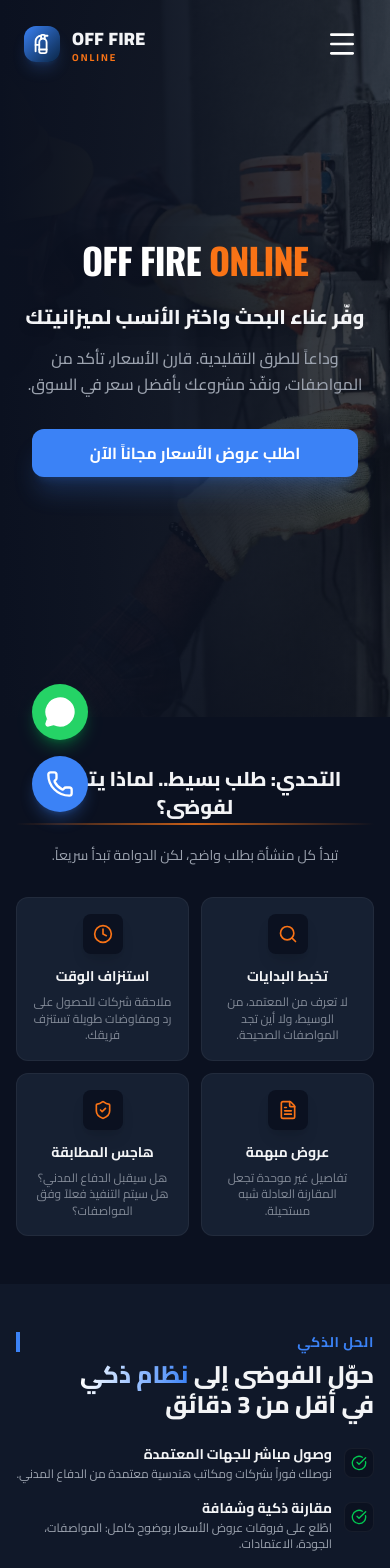
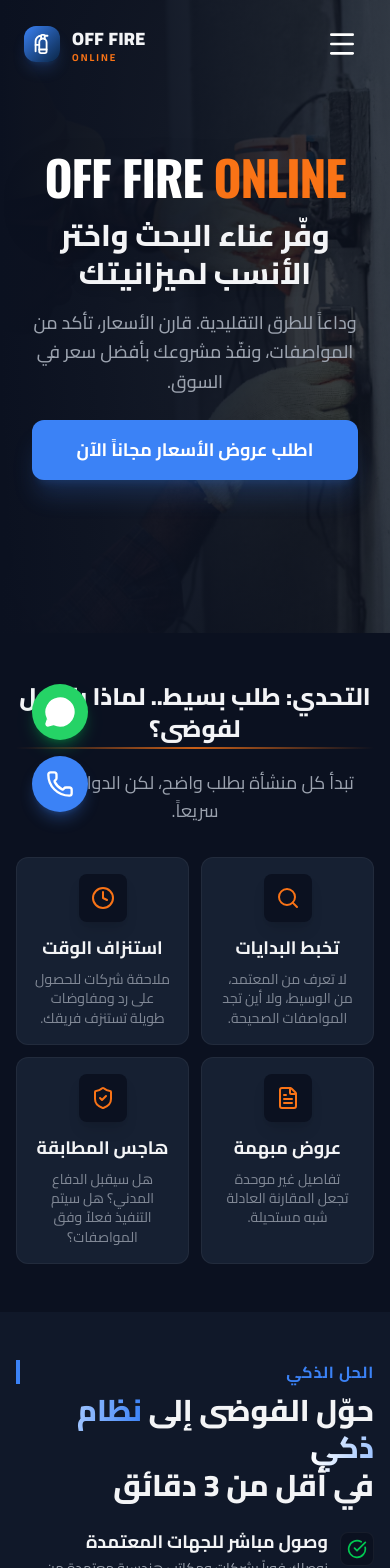
Before and after one commit to anas0magdy/off-fire-online, a React (Vite) app: page / in a window 390 px wide. Shown: the top 1568 px of the page. Built offline with nearby package versions, Linux system fonts and the light colour scheme.

Commit message:
mobile view updates_2

```diff
--- a/src/pages/HomePage.jsx
+++ b/src/pages/HomePage.jsx
@@ -29,30 +29,27 @@ const HomePage = () => {
     if (!scrollContainer) return;
 
     const scrollStep = () => {
-        // Stop if not mobile layout (check via window width or css check)
         if (window.innerWidth >= 1024) return;
 
         const cardWidth = scrollContainer.children[0]?.offsetWidth || 300;
-        const gap = 16; // gap-4 is 1rem = 16px
+        const gap = 16;
         const totalItemWidth = cardWidth + gap;
 
         let nextIndex = activeServiceIndex + 1;
         if (nextIndex >= SERVICES_SUMMARY.length) nextIndex = 0;
 
-        // Calculate exact scroll position
         const nextScrollPos = nextIndex * totalItemWidth;
 
         scrollContainer.scrollTo({
-            left: nextScrollPos, // RTL direction handles this logic usually, but keep eye on it
+            left: nextScrollPos,
             behavior: 'smooth'
         });
 
         setActiveServiceIndex(nextIndex);
     };
 
-    const interval = setInterval(scrollStep, 3500); // Move every 3.5 seconds
+    const interval = setInterval(scrollStep, 3500);
 
-    // Stop auto-scroll on interaction
     const stopScroll = () => clearInterval(interval);
     scrollContainer.addEventListener('touchstart', stopScroll);
     scrollContainer.addEventListener('wheel', stopScroll);
@@ -66,7 +63,6 @@ const HomePage = () => {
     };
   }, [activeServiceIndex]);
 
-  // Handle Manual Scroll to update dots
   const handleScroll = () => {
       const scrollContainer = servicesRef.current;
       if (!scrollContainer) return;
@@ -78,8 +74,8 @@ const HomePage = () => {
   return (
     <div className="animate-fadeIn">
 
-      {/* 1. Hero Section */}
-      <section className="relative h-[85vh] lg:h-[95vh] flex items-center justify-center overflow-hidden bg-dark">
+      {/* 1. Hero Section - تقليل الارتفاع وتكبير الخط للموبايل */}
+      <section className="relative h-[75vh] lg:h-[95vh] flex items-center justify-center overflow-hidden bg-dark">
         {HERO_SLIDES.map((slide, index) => (
           <div
             key={slide.id}
@@ -94,21 +90,25 @@ const HomePage = () => {
             />
             <div className="absolute inset-0 z-20 flex flex-col justify-center items-center text-center px-4 container mx-auto">
 
-              <div className="mb-6 lg:mb-8 animate-slideUp">
-                <h2 className="text-4xl lg:text-7xl font-black tracking-tight drop-shadow-2xl" style={{ fontFamily: "'Oswald', sans-serif" }}>
+              {/* اللوجو: تكبير الخط */}
+              <div className="mb-4 lg:mb-8 animate-slideUp">
+                <h2 className="text-5xl lg:text-7xl font-black tracking-tight drop-shadow-2xl" style={{ fontFamily: "'Oswald', sans-serif" }}>
                   <span className="text-white">OFF FIRE</span> <span className="text-cta">ONLINE</span>
                 </h2>
               </div>
 
-              <h1 className="text-xl md:text-4xl lg:text-6xl font-extrabold text-text-main mb-4 lg:mb-8 leading-tight max-w-5xl animate-slideUp delay-100 drop-shadow-lg">
+              {/* العنوان الرئيسي: تكبير الخط */}
+              <h1 className="text-3xl md:text-4xl lg:text-6xl font-extrabold text-text-main mb-4 lg:mb-8 leading-tight max-w-5xl animate-slideUp delay-100 drop-shadow-lg">
                 {slide.title}
               </h1>
-              <p className="text-base md:text-xl lg:text-2xl text-text-sub mb-8 lg:mb-12 max-w-3xl animate-slideUp delay-200 font-medium leading-relaxed px-2">
+              {/* الوصف: تكبير الخط */}
+              <p className="text-lg md:text-xl lg:text-2xl text-text-sub mb-6 lg:mb-12 max-w-3xl animate-slideUp delay-200 font-medium leading-relaxed px-2">
                 {slide.subtitle}
               </p>
+              {/* الزر: تكبير الخط والبادينج */}
               <div className="animate-slideUp delay-300 w-full px-4 flex justify-center">
                  <Link to="/contact" className="w-full sm:w-auto">
-                    <Button primary className="text-base lg:text-xl px-8 lg:px-12 py-3 lg:py-4 shadow-cta/20 shadow-xl rounded-xl w-full sm:w-auto">
+                    <Button primary className="text-lg lg:text-xl px-8 lg:px-12 py-4 lg:py-4 shadow-cta/20 shadow-xl rounded-xl w-full sm:w-auto font-bold">
                       {slide.cta}
                     </Button>
                  </Link>
@@ -118,15 +118,16 @@ const HomePage = () => {
         ))}
       </section>
 
-      {/* 2. Challenge (Pain Points) */}
+      {/* 2. Challenge (Pain Points) - تكبير الخطوط */}
       <section className="py-12 lg:py-28 bg-dark">
         <div className="container mx-auto px-4 lg:px-6">
           <div className="text-center mb-8 lg:mb-20">
-            <h2 className="text-xl md:text-5xl font-extrabold text-text-main mb-3 lg:mb-6 relative inline-block">
+            {/* عنوان السكشن: تكبير */}
+            <h2 className="text-2xl md:text-5xl font-extrabold text-text-main mb-3 lg:mb-6 relative inline-block">
               التحدي: طلب بسيط.. لماذا يتحول لفوضى؟
               <span className="absolute -bottom-1 lg:-bottom-2 left-0 w-full h-0.5 lg:h-1 bg-gradient-to-r from-transparent via-cta to-transparent opacity-80"></span>
             </h2>
-            <p className="text-text-sub text-sm lg:text-xl mt-3 lg:mt-6 max-w-3xl mx-auto">تبدأ كل منشأة بطلب واضح، لكن الدوامة تبدأ سريعاً.</p>
+            <p className="text-text-sub text-lg lg:text-xl mt-3 lg:mt-6 max-w-3xl mx-auto">تبدأ كل منشأة بطلب واضح، لكن الدوامة تبدأ سريعاً.</p>
           </div>
 
           <div className="grid grid-cols-2 lg:grid-cols-4 gap-3 lg:gap-8">
@@ -134,11 +135,12 @@ const HomePage = () => {
               const Icon = item.icon;
               return (
                 <div key={idx} className="bg-card p-4 lg:p-10 rounded-xl lg:rounded-2xl border border-white/5 hover:border-cta transition-all group">
-                  <div className="text-cta mb-3 lg:mb-8 bg-dark w-10 h-10 lg:w-20 lg:h-20 rounded-lg lg:rounded-2xl flex items-center justify-center group-hover:scale-110 transition-transform shadow-lg mx-auto lg:mx-0">
-                    <Icon size={20} className="lg:w-10 lg:h-10" />
+                  <div className="text-cta mb-3 lg:mb-8 bg-dark w-12 h-12 lg:w-20 lg:h-20 rounded-lg lg:rounded-2xl flex items-center justify-center group-hover:scale-110 transition-transform shadow-lg mx-auto lg:mx-0">
+                    <Icon size={24} className="lg:w-10 lg:h-10" />
                   </div>
-                  <h3 className="text-sm lg:text-2xl font-bold text-text-main mb-2 lg:mb-4 text-center lg:text-right">{item.title}</h3>
-                  <p className="text-text-sub leading-snug text-xs lg:text-lg text-center lg:text-right opacity-80">{item.desc}</p>
+                  {/* تكبير عناوين الكروت */}
+                  <h3 className="text-lg lg:text-2xl font-bold text-text-main mb-2 lg:mb-4 text-center lg:text-right">{item.title}</h3>
+                  <p className="text-text-sub leading-snug text-sm lg:text-lg text-center lg:text-right opacity-80">{item.desc}</p>
                 </div>
               );
             })}
@@ -146,32 +148,32 @@ const HomePage = () => {
         </div>
       </section>
 
-      {/* 3. Solution */}
+      {/* 3. Solution - تكبير الخطوط */}
       <section className="py-12 lg:py-28 bg-card/50 relative overflow-hidden">
         <div className="container mx-auto px-4 lg:px-6 relative z-10">
           <div className="grid md:grid-cols-2 gap-8 lg:gap-20 items-center">
 
             <div className="order-2 md:order-1">
-              <span className="text-primary font-bold mb-2 lg:mb-4 block uppercase tracking-wider text-sm lg:text-lg border-l-4 border-primary pl-3">الحل الذكي</span>
-              <h2 className="text-2xl md:text-6xl font-extrabold text-text-main mb-6 lg:mb-10 leading-tight">
+              <span className="text-primary font-bold mb-2 lg:mb-4 block uppercase tracking-wider text-base lg:text-lg border-l-4 border-primary pl-3">الحل الذكي</span>
+              <h2 className="text-3xl md:text-6xl font-extrabold text-text-main mb-6 lg:mb-10 leading-tight">
                 حوّل الفوضى إلى <span className="text-transparent bg-clip-text bg-gradient-to-l from-primary to-white">نظام ذكي</span>
                 <br/>في أقل من 3 دقائق
               </h2>
-              <ul className="space-y-4 lg:space-y-8 mb-8 lg:mb-12">
+              <ul className="space-y-5 lg:space-y-8 mb-8 lg:mb-12">
                 {FEATURES.map((feat, i) => (
                   <li key={i} className="flex items-start gap-3 lg:gap-5 group">
                     <div className="bg-dark p-1.5 lg:p-2 rounded-lg border border-white/5 group-hover:border-primary/50 transition-colors mt-1">
-                        <CheckCircle className="text-green-500 flex-shrink-0 w-4 h-4 lg:w-6 lg:h-6" />
+                        <CheckCircle className="text-green-500 flex-shrink-0 w-5 h-5 lg:w-6 lg:h-6" />
                     </div>
                     <div>
-                      <h4 className="font-bold text-text-main text-sm lg:text-xl mb-0.5 lg:mb-2 group-hover:text-primary transition-colors">{feat.title}</h4>
-                      <p className="text-text-sub text-xs lg:text-lg">{feat.desc}</p>
+                      <h4 className="font-bold text-text-main text-lg lg:text-xl mb-0.5 lg:mb-2 group-hover:text-primary transition-colors">{feat.title}</h4>
+                      <p className="text-text-sub text-sm lg:text-lg">{feat.desc}</p>
                     </div>
                   </li>
                 ))}
               </ul>
               <Link to="/contact">
-                <Button primary className="w-full lg:w-auto text-base lg:text-xl px-10 py-3 lg:py-4 shadow-lg shadow-primary/20">ابدأ رحلتك الآن</Button>
+                <Button primary className="w-full lg:w-auto text-lg lg:text-xl px-10 py-4 shadow-lg shadow-primary/20 font-bold">ابدأ رحلتك الآن</Button>
               </Link>
             </div>
 
@@ -191,8 +193,9 @@ const HomePage = () => {
       <section className="py-12 lg:py-28 bg-dark">
         <div className="container mx-auto px-4 lg:px-6">
           <div className="text-center mb-8 lg:mb-20">
+            {/* تكبير العنوان */}
             <h2 className="text-2xl md:text-5xl font-extrabold text-text-main mb-2 lg:mb-6">منظومة أمان متكاملة</h2>
-            <p className="text-text-sub text-sm lg:text-xl">تحت سقف واحد.. قارن، تأكد، ونفذ.</p>
+            <p className="text-text-sub text-lg lg:text-xl">تحت سقف واحد.. قارن، تأكد، ونفذ.</p>
           </div>
 
           <div className="relative">
@@ -207,17 +210,18 @@ const HomePage = () => {
             >
                 {SERVICES_SUMMARY.map((service, idx) => (
                 <div key={service.id} className="bg-card p-5 lg:p-8 rounded-2xl border border-white/5 min-w-[85vw] sm:min-w-[45vw] lg:min-w-0 snap-center hover:border-primary transition-all group">
-                    <div className="mb-4 lg:mb-8 overflow-hidden rounded-xl h-40 lg:h-48 shadow-lg relative">
+                    <div className="mb-4 lg:mb-8 overflow-hidden rounded-xl h-48 lg:h-48 shadow-lg relative">
                         <img src={service.image} alt={service.title} className="w-full h-full object-cover" onError={(e) => e.target.style.display = 'none'} />
                         {/* Mobile 'More' Hint inside image */}
-                        <div className="absolute bottom-2 left-2 bg-dark/70 text-white text-[10px] px-2 py-1 rounded lg:hidden flex items-center gap-1">
-                            اسحب للمزيد <ArrowLeft size={10} />
+                        <div className="absolute bottom-2 left-2 bg-dark/70 text-white text-xs px-2 py-1 rounded lg:hidden flex items-center gap-1">
+                            اسحب للمزيد <ArrowLeft size={12} />
                         </div>
                     </div>
-                    <h3 className="text-lg lg:text-2xl font-bold text-text-main mb-2 lg:mb-3">{service.title}</h3>
-                    <p className="text-text-sub text-sm lg:text-lg mb-4 leading-relaxed line-clamp-2 lg:line-clamp-none">{service.desc}</p>
-                    <Link to="/services" className="text-primary text-sm lg:text-lg font-bold flex items-center gap-2">
-                        تفاصيل أكثر <ArrowLeft size={16} className="lg:w-5 lg:h-5" />
+                    {/* تكبير الخطوط داخل الكروت */}
+                    <h3 className="text-xl lg:text-2xl font-bold text-text-main mb-2 lg:mb-3">{service.title}</h3>
+                    <p className="text-text-sub text-base lg:text-lg mb-4 leading-relaxed line-clamp-2 lg:line-clamp-none">{service.desc}</p>
+                    <Link to="/services" className="text-primary text-lg lg:text-lg font-bold flex items-center gap-2">
+                        تفاصيل أكثر <ArrowLeft size={18} className="lg:w-5 lg:h-5" />
                     </Link>
                 </div>
                 ))}
@@ -236,34 +240,33 @@ const HomePage = () => {
         </div>
       </section>
 
-      {/* 5. Target Audience & Why Us */}
+      {/* 5. Target Audience & Why Us - تكبير الخطوط */}
       <section className="py-12 lg:py-28 bg-darker">
         <div className="container mx-auto px-4 lg:px-6">
           <div className="grid lg:grid-cols-2 gap-10 lg:gap-20">
 
-            {/* من نخدم */}
             <div>
-                <h3 className="text-xl lg:text-3xl font-bold text-text-main mb-6 lg:mb-10 border-r-4 border-cta pr-3 lg:pr-6">من نخدم؟</h3>
+                {/* تكبير العناوين الفرعية */}
+                <h3 className="text-2xl lg:text-3xl font-bold text-text-main mb-6 lg:mb-10 border-r-4 border-cta pr-3 lg:pr-6">من نخدم؟</h3>
                 <div className="grid grid-cols-2 gap-3 lg:gap-6">
                     {TARGET_AUDIENCE.map((aud, i) => (
                         <div key={i} className="bg-dark p-4 lg:p-8 rounded-xl lg:rounded-2xl border border-white/5">
-                            <h4 className="font-bold text-primary text-sm lg:text-xl mb-1 lg:mb-3">{aud.title}</h4>
-                            <p className="text-text-sub text-[10px] lg:text-base leading-tight">{aud.desc}</p>
+                            <h4 className="font-bold text-primary text-base lg:text-xl mb-1 lg:mb-3">{aud.title}</h4>
+                            <p className="text-text-sub text-xs lg:text-base leading-tight">{aud.desc}</p>
                         </div>
                     ))}
                 </div>
             </div>
 
-            {/* لماذا نحن */}
             <div className="mt-8 lg:mt-0">
-                <h3 className="text-xl lg:text-3xl font-bold text-text-main mb-6 lg:mb-10 border-r-4 border-primary pr-3 lg:pr-6">لماذا نحن خيارك الذكي؟</h3>
+                <h3 className="text-2xl lg:text-3xl font-bold text-text-main mb-6 lg:mb-10 border-r-4 border-primary pr-3 lg:pr-6">لماذا نحن خيارك الذكي؟</h3>
                 <div className="grid grid-cols-2 lg:grid-cols-1 gap-3 lg:gap-6">
                     {WHY_US.slice(0,4).map((item, i) => (
                         <div key={i} className="flex flex-col lg:flex-row items-center lg:items-start gap-2 lg:gap-6 bg-dark p-4 lg:p-6 rounded-xl border border-white/5 text-center lg:text-right">
-                            <div className="w-8 h-8 lg:w-10 lg:h-10 rounded-full bg-primary/10 flex items-center justify-center text-primary font-bold text-sm lg:text-lg shrink-0">{i+1}</div>
+                            <div className="w-10 h-10 lg:w-10 lg:h-10 rounded-full bg-primary/10 flex items-center justify-center text-primary font-bold text-base lg:text-lg shrink-0">{i+1}</div>
                             <div>
-                                <h4 className="font-bold text-text-main text-sm lg:text-xl mb-1">{item.title}</h4>
-                                <p className="text-text-sub text-[10px] lg:text-base leading-tight">{item.desc}</p>
+                                <h4 className="font-bold text-text-main text-base lg:text-xl mb-1">{item.title}</h4>
+                                <p className="text-text-sub text-xs lg:text-base leading-tight">{item.desc}</p>
                             </div>
                         </div>
                     ))}
@@ -278,20 +281,20 @@ const HomePage = () => {
       <section className="py-12 lg:py-28 bg-dark">
         <div className="container mx-auto px-4 lg:px-6 max-w-4xl">
           <div className="text-center mb-8 lg:mb-16">
-            <h2 className="text-2xl lg:text-4xl font-bold text-text-main">الأسئلة الشائعة</h2>
+            <h2 className="text-3xl lg:text-4xl font-bold text-text-main">الأسئلة الشائعة</h2>
           </div>
           <div className="space-y-3 lg:space-y-6">
             {FAQ.map((item, idx) => (
                 <div key={idx} className="bg-card rounded-xl lg:rounded-2xl border border-white/5 overflow-hidden">
                     <button
                         onClick={() => setOpenFaq(openFaq === idx ? null : idx)}
-                        className="w-full flex justify-between items-center p-4 lg:p-6 text-right font-bold text-sm lg:text-xl text-text-main hover:bg-white/5 transition-colors"
+                        className="w-full flex justify-between items-center p-4 lg:p-6 text-right font-bold text-base lg:text-xl text-text-main hover:bg-white/5 transition-colors"
                     >
                         {item.q}
-                        {openFaq === idx ? <Minus size={18} className="text-cta"/> : <Plus size={18} className="text-primary"/>}
+                        {openFaq === idx ? <Minus size={20} className="text-cta"/> : <Plus size={20} className="text-primary"/>}
                     </button>
                     <div className={`transition-all duration-300 ${openFaq === idx ? 'max-h-48 p-4 lg:p-6 pt-0' : 'max-h-0 overflow-hidden'}`}>
-                        <p className="text-text-sub text-xs lg:text-lg leading-relaxed border-t border-white/5 pt-3 lg:pt-4">{item.a}</p>
+                        <p className="text-text-sub text-base lg:text-lg leading-relaxed border-t border-white/5 pt-3 lg:pt-4">{item.a}</p>
                     </div>
                 </div>
             ))}
@@ -302,11 +305,11 @@ const HomePage = () => {
       {/* 7. CTA Final */}
       <section className="py-12 lg:py-24 bg-gradient-to-r from-primary/10 to-cta/10 border-t border-white/10">
         <div className="container mx-auto px-4 lg:px-6 text-center">
-            <h2 className="text-2xl md:text-5xl font-black text-text-main mb-4 lg:mb-8">توقف عن البحث.. وابدأ الآن</h2>
-            <p className="text-sm lg:text-2xl text-text-sub mb-6 lg:mb-10 max-w-3xl mx-auto">OFF FIRE ONLINE تمنحك القدرة على اتخاذ قرار سريع وآمن.</p>
+            <h2 className="text-3xl md:text-5xl font-black text-text-main mb-4 lg:mb-8">توقف عن البحث.. وابدأ الآن</h2>
+            <p className="text-lg lg:text-2xl text-text-sub mb-6 lg:mb-10 max-w-3xl mx-auto">OFF FIRE ONLINE تمنحك القدرة على اتخاذ قرار سريع وآمن.</p>
             <div className="flex flex-col sm:flex-row gap-3 lg:gap-6 justify-center">
-                <Link to="/contact"><Button primary className="w-full sm:w-auto text-base lg:text-xl px-8 py-3 lg:px-12 lg:py-4">اطلب عروض أسعار</Button></Link>
-                <Link to="/contact"><Button className="w-full sm:w-auto text-base lg:text-xl px-8 py-3 lg:px-12 lg:py-4">تحدث مع مستشارنا</Button></Link>
+                <Link to="/contact"><Button primary className="w-full sm:w-auto text-xl lg:text-xl px-12 py-4 lg:px-12 lg:py-4 font-bold">اطلب عروض أسعار</Button></Link>
+                <Link to="/contact"><Button className="w-full sm:w-auto text-xl lg:text-xl px-12 py-4 lg:px-12 lg:py-4 font-bold">تحدث مع مستشارنا</Button></Link>
             </div>
         </div>
       </section>
```
Also changed, not shown: src/assets/logo.jpg (added).
